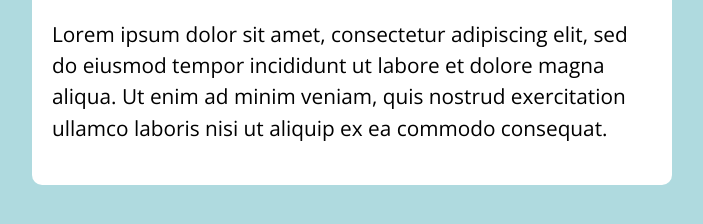
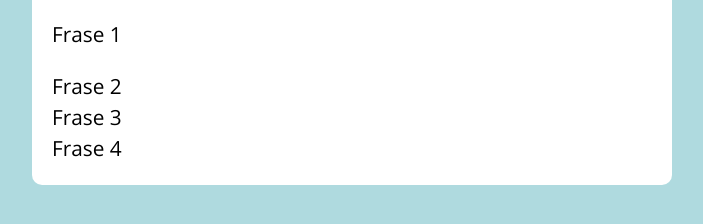
Before and after one commit to CocoaSweet/JS_Udemy, a plain HTML site: page Aula30/index.html in a window 1280 px wide. Shown: the part 134-358 px from the top of the page, without its empty margins (288-991 px from the left). Drawn offline with nearby package versions, Linux system fonts and the light colour scheme.

Commit message:
exercício com for

```diff
--- a/Aula30/assets/js/main.js
+++ b/Aula30/assets/js/main.js
@@ -0,0 +1,21 @@
+const elementos = [
+    {tag:'p', texto: 'Frase 1'},
+    {tag: 'div', texto: 'Frase 2'},
+    {tag: 'footer', texto: 'Frase 3'},
+    {tag: 'section', texto: 'Frase 4'}
+];
+
+const container = document.querySelector('.container');
+const div = document.createElement('div');
+
+for(let i = 0; i < elementos.length; i++){
+    let{tag, texto} = elementos[i];
+    let tagCriada = document.createElement(tag);
+    tagCriada.innerText = texto; //ou innerHTML
+    //ou
+    //let textoCraido = document.createTextNode(texto);
+    //tagCriada.appendChild(textoCriado);
+    div.appendChild(tagCriada);
+};
+
+container.appendChild(div);
--- a/Aula30/index.html
+++ b/Aula30/index.html
@@ -13,29 +13,7 @@
 
     <section class="container">
         <h1>Lorem ipsum dolor sit amet</h1>
-        <p>Lorem ipsum dolor sit amet,
-            consectetur adipiscing elit,
-            sed do eiusmod tempor incididunt
-            ut labore et dolore magna aliqua.
-            Ut enim ad minim veniam, quis nostrud
-            exercitation ullamco laboris nisi ut
-            aliquip ex ea commodo consequat.
-        </p>
-        <!--<form action="">
-            <label for="input-teste-1">Label teste #1</label>
-            <input type="text" id="input-teste-1">
 
-            <label for="input-teste-2">Label teste #2</label>
-            <input type="password" id="input-teste-2">
-
-            <label for="input-teste-3">Label teste #3</label>
-            <input type="email" id="input-teste-3">
-
-            <label for="input-teste-4">Label teste #4</label>
-            <input type="number" id="input-teste-4">
-
-            <button>Enviar</button>
-        </form>-->
     </section>
 
     <script src="./assets/js/main.js"></script>
```
